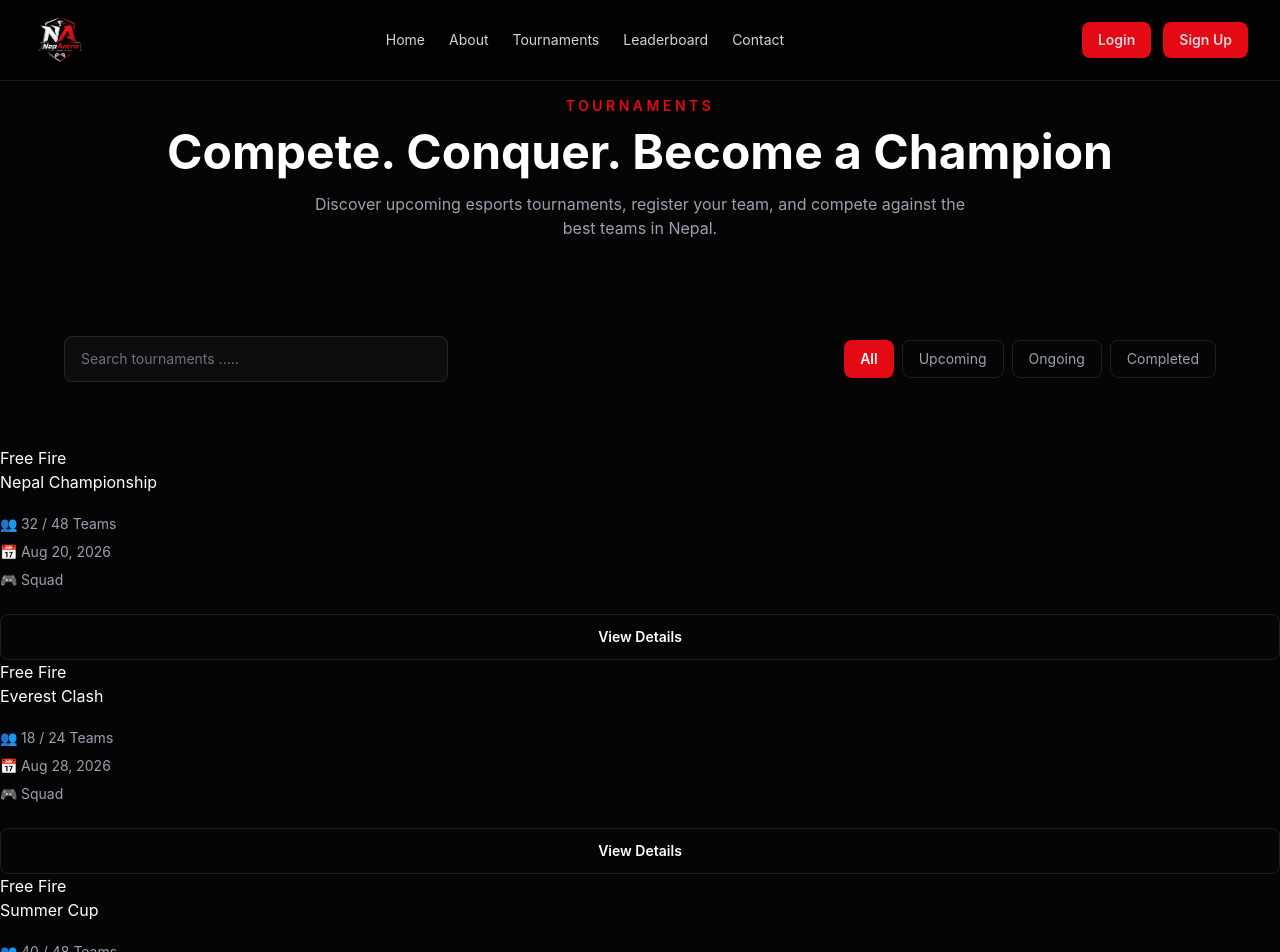
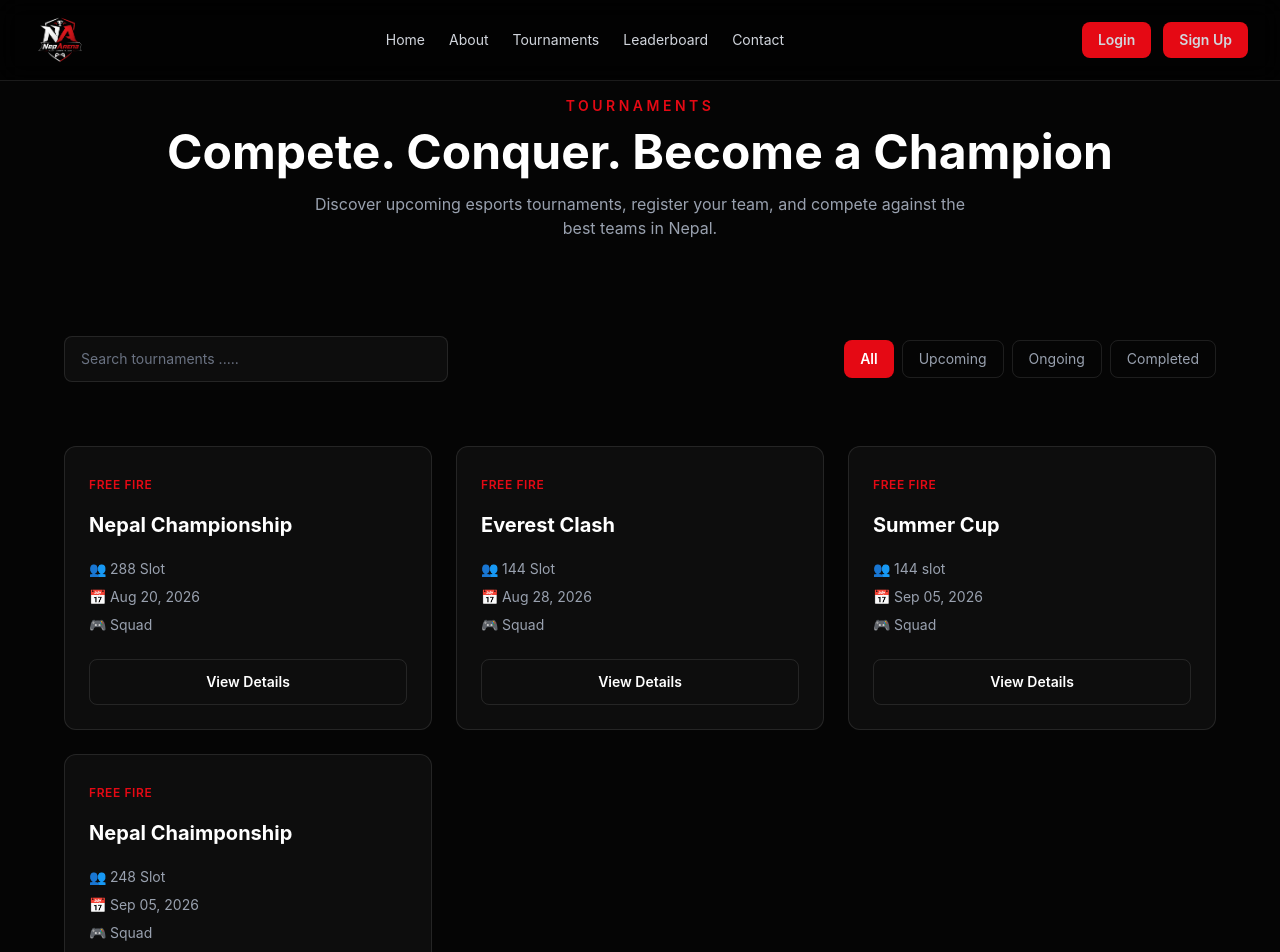
Before and after one commit to Sugam112stha/NepArena, a React (Vite) app: page /Tournaments in a window 1280 px wide. Shown: the top 952 px of the page. Built offline with nearby package versions, Linux system fonts and the light colour scheme.

Commit message:
tournament card has been added

```diff
--- a/src/components/FeaturedTournament.tsx
+++ b/src/components/FeaturedTournament.tsx
@@ -5,17 +5,17 @@
   const tournaments = [
     {
       name: "Nepal Championship",
-      teams: "32 / 48 Teams",
+      teams: "288s Slot",
       date: "Aug 20, 2026",
     },
     {
       name: "Everest Clash",
-      teams: "18 / 24 Teams",
+      teams: "144 slot",
       date: "Aug 28, 2026",
     },
     {
       name: "Summer Cup",
-      teams: "40 / 48 Teams",
+      teams: "144 slot",
       date: "Aug 15, 2026",
     },
   ];
--- a/src/pages/Tournaments.tsx
+++ b/src/pages/Tournaments.tsx
@@ -5,19 +5,25 @@
   {
     name: "Nepal Championship",
     status: "Upcoming",
-    teams: "32 / 48 Teams",
+    teams: "288 Slot",
     date: "Aug 20, 2026",
   },
   {
     name: "Everest Clash",
     status: "Upcoming",
-    teams: "18 / 24 Teams",
+    teams: "144 Slot",
     date: "Aug 28, 2026",
   },
   {
     name: "Summer Cup",
     status: "Ongoing",
-    teams: "40 / 48 Teams",
+    teams: "144 slot",
+    date: "Sep 05, 2026",
+  },
+  {
+    name: "Nepal Chaimponship",
+    status: "Completed",
+    teams: "248 Slot",
     date: "Sep 05, 2026",
   },
 ];
@@ -69,17 +75,19 @@
         </div>
       </section>
 
-      <section>
-        <div>
+      <section className="px-4 pb-20 sm:px-6 lg:px-8">
+        <div className="mx-auto max-w-6xl">
 
-          <div>
+          <div className="grid gap-6 sm:grid-cols-2 lg:grid-cols-3">
             {tournaments.map((tournament) =>
-            <div key={tournament.name}>
-              <span>
+            <div key={tournament.name}
+            className="rounded-xl border border-white/10 bg-[#0D0D0D] p-6 transition hover:border-[#E50914]/50">
+
+              <span className="text-xs font-semibold uppercase tracking-wider text-[#E50914]">
                 Free Fire
               </span>
 
-              <h2>
+              <h2 className="mt-4 font-bold text-xl">
                 {tournament.name}
               </h2>
 
```
